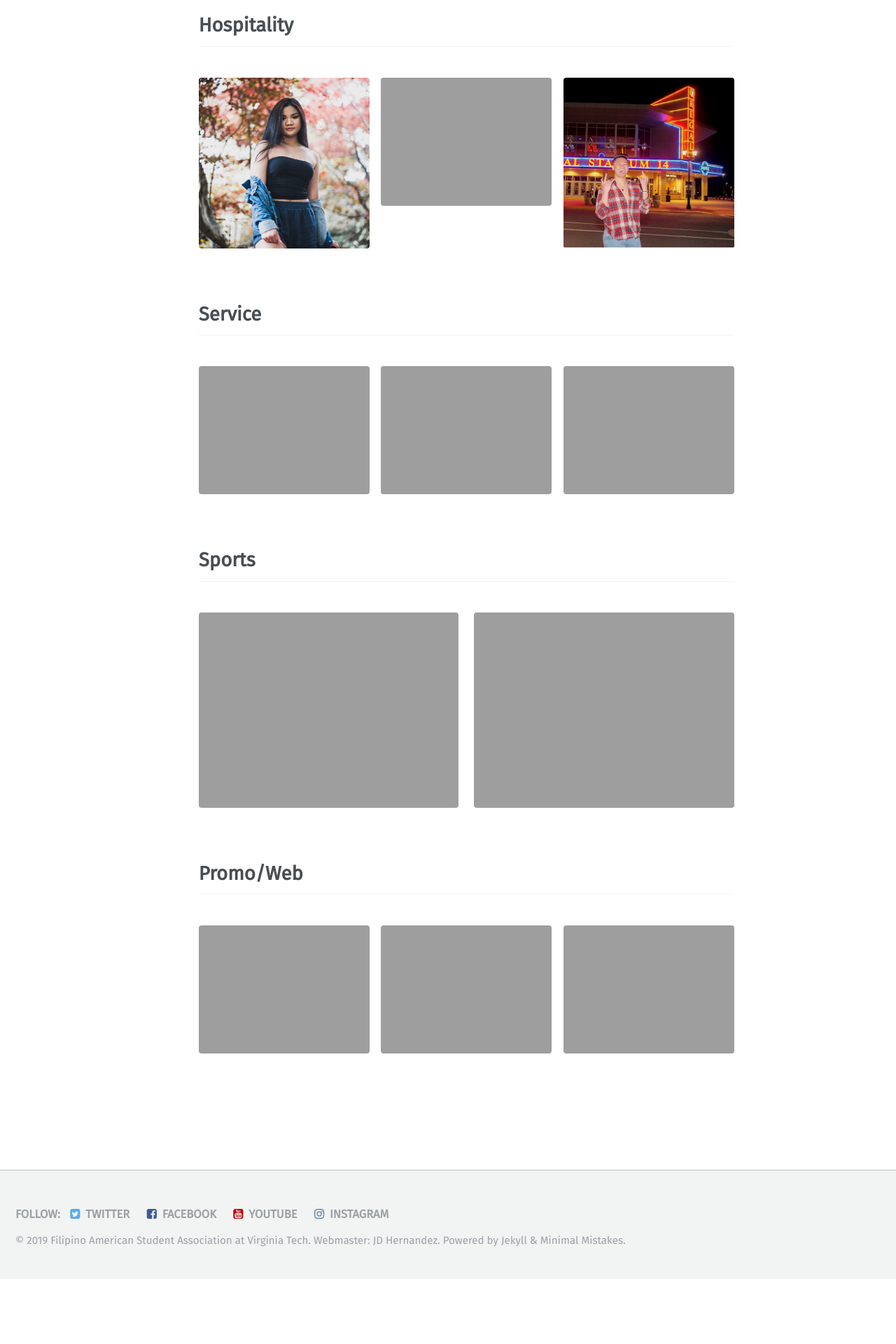
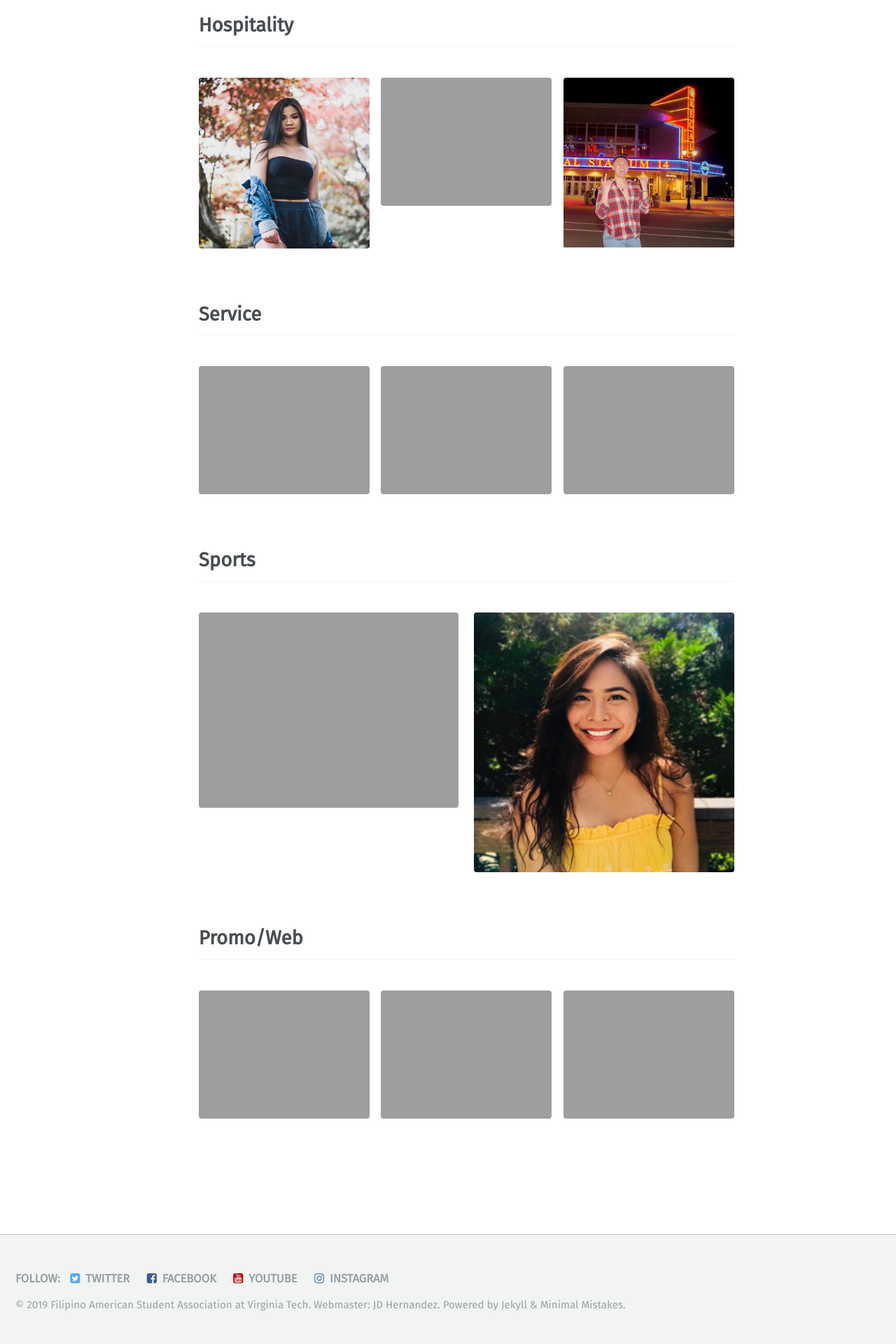
Before and after one commit to vtfasa/vtfasa.github.io, a Jekyll site: the page built from _pages/officers.md, in a window 1280 px wide. Shown: the part 3959-5879 px from the top of the page at 70% size. Built offline with Jekyll 4.4.1, drawn with Linux system fonts in a browser that asks for light colours; some web fonts are replaced; before the commit the page ends 5786 px from its top, so only the background shows below that.

Commit message:
Update officers.md

```diff
--- a/_pages/officers.md
+++ b/_pages/officers.md
@@ -94,8 +94,8 @@ sports:
     image_path: /assets/images/officers/alan.png
     alt: "Alan Do"
   - url: /officers/sports/
-    image_path: /assets/images/officers/paolo.png
-    alt: "Paolo Gavino"
+    image_path: /assets/images/officers/nia.png
+    alt: "Nia Corpuz"
 # promo/web
 promo_web:
   - url: /officers/promo_web/
```
